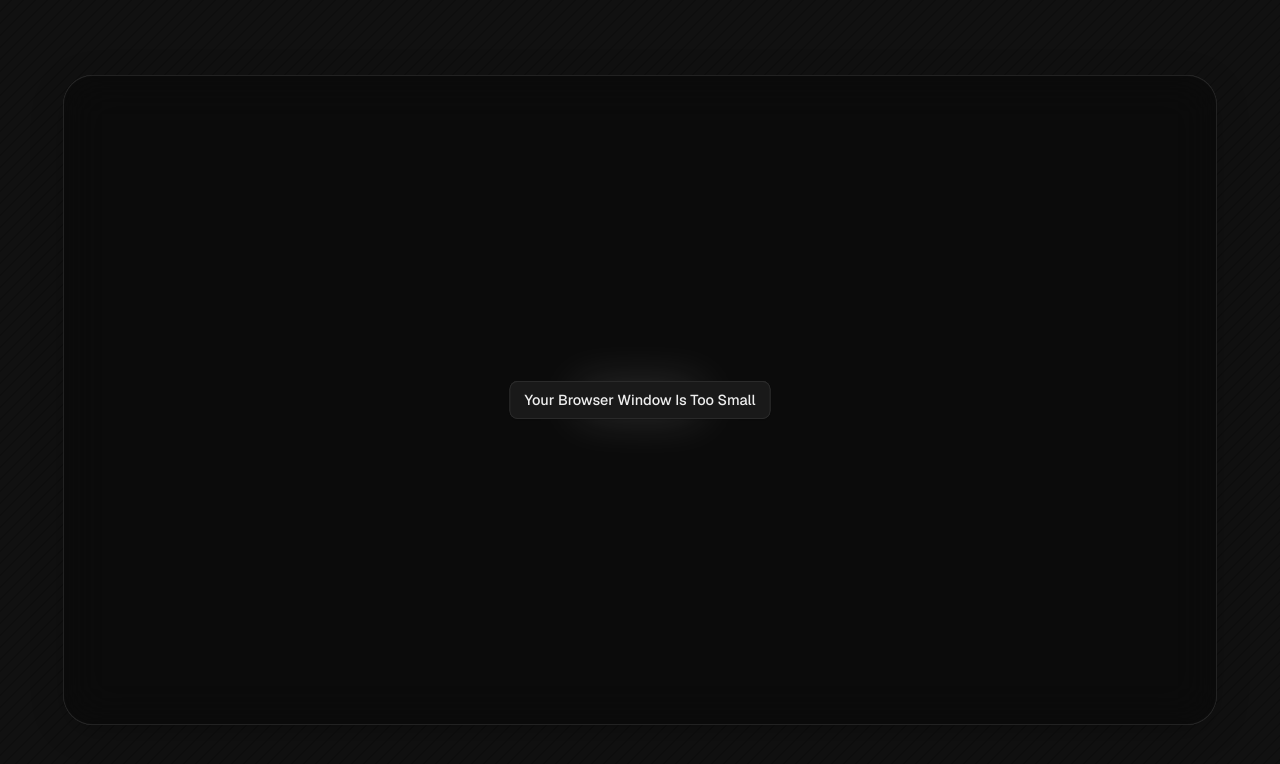
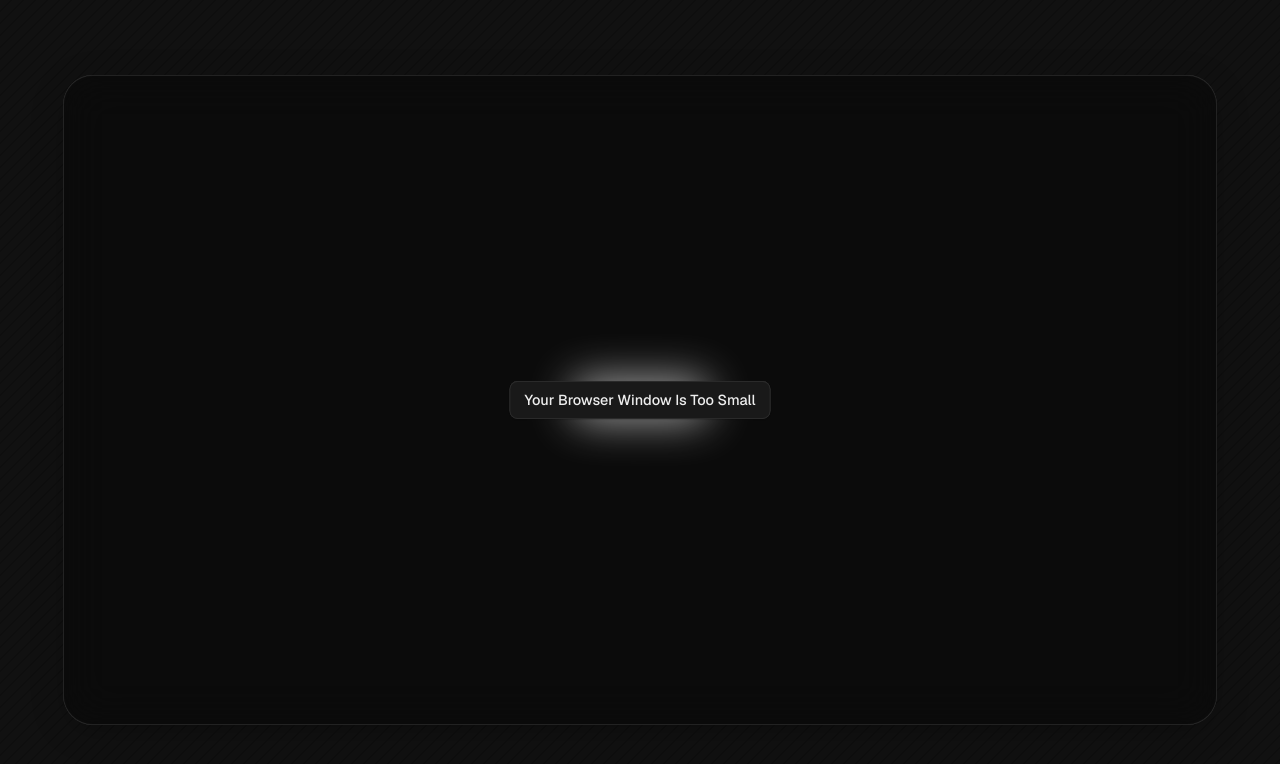
Before and after one commit to skve/demo, a Next.js app: page /views/1 in a window 1280 px wide. Shown: the top 764 px of the page. Built offline with nearby package versions, Linux system fonts and the light colour scheme.

Commit message:
nice
Signed-off-by: Luke Shiels <47612057+skve@users.noreply.github.com>

```diff
--- a/src/app/components/slide/slide-constraint.tsx
+++ b/src/app/components/slide/slide-constraint.tsx
@@ -21,15 +21,36 @@
   },
 };
 
+const buttonContainerVariants: Variants = {
+  initial: {
+    opacity: 1,
+    // filter: "blur(0px)",
+  },
+  animate: {
+    // filter: "blur(1px)",
+    opacity: 0,
+  },
+};
+
 const buttonVariants: Variants = {
   initial: {
     opacity: 1,
     filter: "blur(0px)",
   },
   animate: {
-    filter: "blur(1px)",
+    filter: "blur(2px)",
     opacity: 0,
   },
+};
+
+const buttonContainerTransition: Transition = {
+  duration: 1.2,
+  delay: buttonDuration,
+  type: "spring",
+  mass: 0.5,
+  damping: 10,
+  stiffness: 100,
+  ease: "easeOut",
 };
 
 const buttonTransition: Transition = {
@@ -38,11 +59,11 @@
   mass: 0.5,
   damping: 10,
   stiffness: 100,
-  ease: "easeInOut",
+  ease: "easeOut",
 };
 
 const transition: Transition = {
-  delay: buttonDuration * 0.4,
+  delay: buttonDuration,
   duration: 1.2,
   when: "beforeChildren",
   type: "spring",
@@ -62,6 +83,8 @@
   const [isStarted, setIsStarted] = useState(false);
 
   function handleStart() {
+    if (isStarted) return;
+
     setIsStarted(true);
   }
 
@@ -79,19 +102,24 @@
         )}
       >
         <motion.div
-          variants={buttonVariants}
+          variants={buttonContainerVariants}
           initial="initial"
-          transition={buttonTransition}
+          transition={buttonContainerTransition}
           animate={isStarted ? "animate" : "initial"}
-          className="bg-black-a4  backdrop-blur-md z-50 inset-0 absolute w-full h-full flex justify-center items-center"
+          className="bg-black-a4 backdrop-blur-md z-50 inset-0 absolute w-full h-full flex justify-center items-center"
         >
           <motion.button
             whileTap={{ scale: 0.9 }}
+            transition={buttonTransition}
             onClick={handleStart}
-            className="bg-gray-3 focus:outline-0 h-10 focus-visible:ring-2 focus-visible:ring-pink-7 focus-visible:ring-offset-4 focus-visible:ring-offset-gray-1 hover:bg-gray-2 flex gap-1.5 items-center justify-center text-gray-12 transition-colors duration-200 rounded-lg px-4 py-1.5 shadow-3"
+            variants={buttonVariants}
+            initial="initial"
+            animate={isStarted ? "animate" : "initial"}
+            // className="bg-gray-3 hover:bg-gray-4 focus:outline-0 h-10 focus-visible:ring-2 focus-visible:ring-pink-7 focus-visible:ring-offset-4 focus-visible:ring-offset-gray-1 text-gray-12 flex gap-1.5 items-center justify-center transition-colors duration-200 rounded-lg px-4 py-1.5 shadow-3"
+            className="bg-gray-12 hover:bg-gray-12 focus:outline-0 h-10 focus-visible:ring-2 focus-visible:ring-pink-7 focus-visible:ring-offset-4 focus-visible:ring-offset-gray-1 text-gray-1 ring ring-gray-11 flex gap-1.5 items-center justify-center transition-colors duration-200 rounded-lg px-4 py-1.5 shadow-3"
           >
             <PlayIcon className="size-4 flex-none" />
-            <span className="text-base font-medium pl-1">Start demo</span>
+            <span className="text-base font-medium pl-1">Start Demo</span>
           </motion.button>
         </motion.div>
 
--- a/src/app/views/1/intro-title.tsx
+++ b/src/app/views/1/intro-title.tsx
@@ -7,6 +7,7 @@
   visible: {
     opacity: 1,
     transition: {
+      delay: 0.5,
       duration: 1,
       when: "beforeChildren",
       staggerChildren: 0.2,
@@ -30,7 +31,7 @@
 export function IntroTitle() {
   return (
     <motion.hgroup
-      className="font-medium  mt-auto space-y-1.5 tracking-tight"
+      className="font-medium mt-auto space-y-1.5 tracking-tight"
       initial="hidden"
       animate="visible"
       variants={containerVariants}
```
